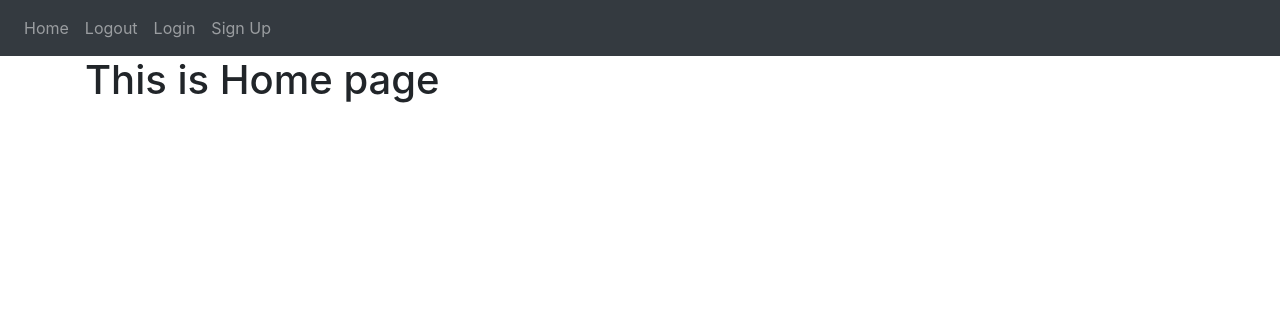
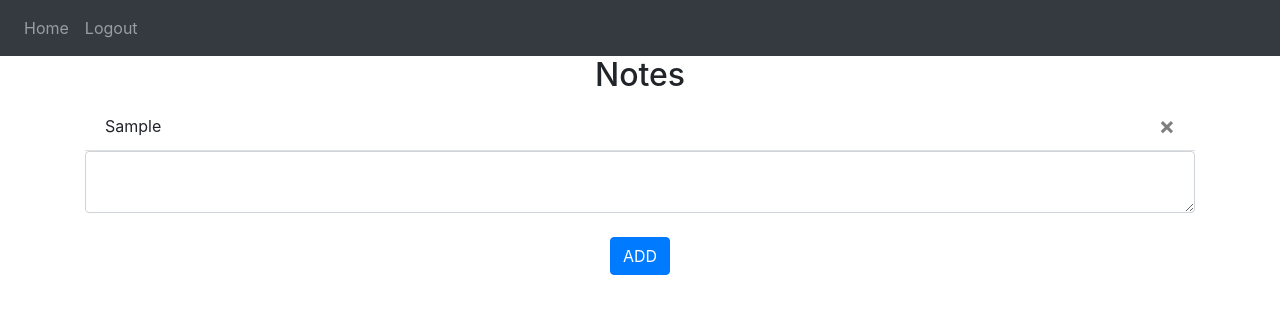
Before and after one commit to n00rs/flask_tutorial, a Flask app: page / in a window 1280 px wide. Shown: the top 314 px of the page. Run offline with Flask 3, Linux system fonts and the light colour scheme; a user stored in the database is signed in; tables that the repository leaves empty hold one stand-in row (values such as "Sample post"); some libraries are stand-ins or nearby versions.

Commit message:
added notes feature (adding and deleting)

```diff
--- a/website/static/index.js
+++ b/website/static/index.js
@@ -0,0 +1,6 @@
+function deleteNote(noteId) {
+  fetch("/delete_note", {
+    body: JSON.stringify({ noteId }),
+    method: "POST",
+  }).then(() => window.location.href("/"));
+}
--- a/website/templates/base.html
+++ b/website/templates/base.html
@@ -29,11 +29,13 @@
       </button>
       <div class="collapse navbar-collapse" id="navbar">
         <div class="navbar-nav">
-
+          {% if user.is_authenticated %}
           <a class="nav-item nav-link" id="home" href="/">Home</a>
           <a class="nav-item nav-link" id="logout" href="/auth/logout">Logout</a>
+          {% else %}
           <a class="nav-item nav-link" id="login" href="/auth/login">Login</a>
           <a class="nav-item nav-link" id="signUp" href="/auth/sign_up">Sign Up</a>
+          {% endif %}
         </div>
       </div>
     </nav>
--- a/website/templates/home.html
+++ b/website/templates/home.html
@@ -1,5 +1,25 @@
 {% extends "base.html" %} {% block title %} Home {% endblock %}
 
 {%block content%}
-<h1>This is Home page</h1>
+<h2 align = 'center'>
+    Notes
+</h2>
+<ul class="list-group list-group-flush" id="notes">
+{% for note in user.notes %}
+<li class="list-group-item">{{ note.data }}
+    <button type="button" class="close" onclick="deleteNote({{ note.id }})">
+        <span aria-hidden="true">&times;</span>
+    </button>
+</li>
+{% endfor%}
+</ul>
+<form action="" method="post">
+    <textarea name="note" id="note" class="form-control">
+
+    </textarea>
+</br>
+    <div  align="center">
+        <button type="submit" class="btn btn-primary">ADD</button>
+    </div>
+</form>
 {% endblock %}
--- a/website/views.py
+++ b/website/views.py
@@ -1,13 +1,41 @@
-from flask import Blueprint,render_template
+from flask import Blueprint,render_template,request,flash,jsonify
 # import methods to check user session exist
 from flask_login import current_user,login_required
-
+#import note model
+from .models import Note
+import json
+from . import db
 
 views = Blueprint("views",__name__)
 
 # define routes for views
 
-@views.route("/")
+@views.route("/",methods=["GET","POST"])
 @login_required
 def home():
-    return render_template("home.html")
+    if request.method == 'POST':
+        str_note = request.form.get('note')
+        print(f"---------------${str_note}:============${current_user.id}")
+        if len(str_note.strip()) < 1:
+            flash("NOTE_IS_TOO_SHORT",category="error")
+        else:
+            new_note = Note(data=str_note,user_id=current_user.id)
+            db.session.add(new_note)
+            db.session.commit()
+            print("NOTE_ADDED_SUCCESSFULLY")
+            flash("NOTE_ADDED_SUCCESSFULLY",category='success')
+    return render_template("home.html",user = current_user)
+
+
+# delete note
+
+@views.route("/delete_note",methods=["POST"])
+@login_required
+def delete_note():
+    data = json.loads(request.data)
+    note_id = data['noteId']
+    note = Note.query.get(note_id)
+    if note and  note.user_id == current_user.id:
+            db.session.delete(note)
+            db.session.commit()
+    return jsonify({})
```
Also changed, not shown: website/auth.py (+4 -4 lines).
